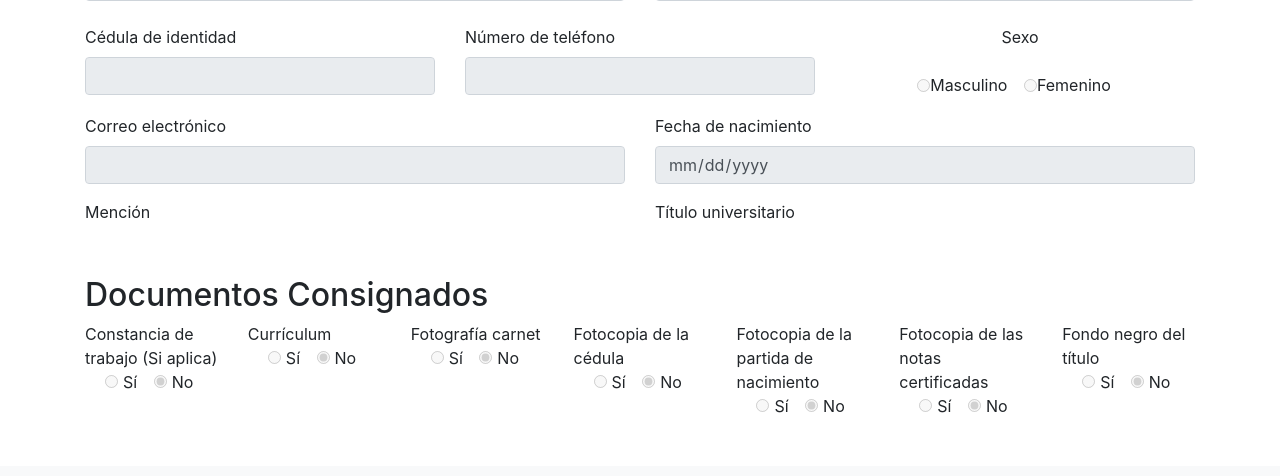
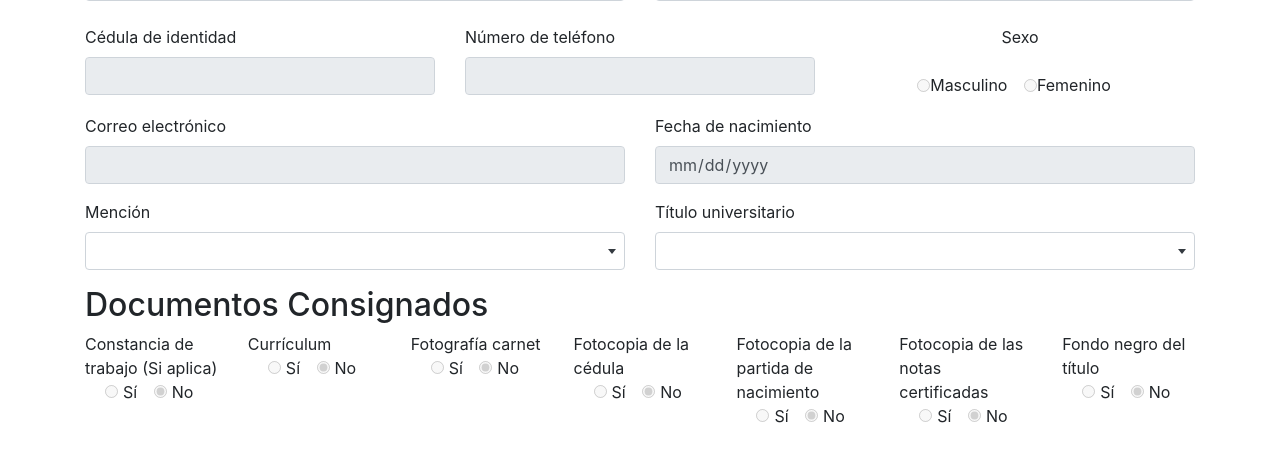
Before and after one commit to enriqueuz/Tesis-Sistemas-2019, a PHP site: page /verEsSec.php in a window 1280 px wide. Shown: the part 347-823 px from the top of the page. Before the commit the page ends 760 px from the top, so only its background shows below. Run offline with PHP 8.4, Linux system fonts and the light colour scheme; data that the repository does not hold is empty.

Commit message:
Fixed wrong Select2/Bootstrap 4 integration.

```diff
--- a/admin/carreras/crearCarrera.php
+++ b/admin/carreras/crearCarrera.php
@@ -168,7 +168,7 @@ if($_SERVER["REQUEST_METHOD"] == "POST") {
     <script>
         $( document ).ready(function() {
             $( ".select2" ).select2({
-                theme: "bootstrap"
+                theme: "bootstrap4"
             });
         });
     </script>
--- a/admin/chequeoPa.php
+++ b/admin/chequeoPa.php
@@ -351,7 +351,7 @@ unset($pdo);
     <script>
         $( document ).ready(function() {
             $( ".select2" ).select2({
-                theme: "bootstrap"
+                theme: "bootstrap4"
             });
         });
     </script>
--- a/admin/editarEs.php
+++ b/admin/editarEs.php
@@ -596,7 +596,7 @@ $conexion=mysqli_connect("localhost","root","12345678","ppd");
         });
         $( document ).ready(function() {
             $( ".select2" ).select2({
-                theme: "bootstrap"
+                theme: "bootstrap4"
             });
         });
     </script>
--- a/admin/editarPa.php
+++ b/admin/editarPa.php
@@ -283,7 +283,7 @@ unset($pdo);
     <script>
         $(document).ready(function() {
             $(".select2").select2({
-                theme: "bootstrap"
+                theme: "bootstrap4"
             });
         });
     </script>
--- a/admin/registroEs.php
+++ b/admin/registroEs.php
@@ -327,7 +327,7 @@
         });
         $( document ).ready(function() {
             $( ".select2" ).select2({
-                theme: "bootstrap"
+                theme: "bootstrap4"
             });
         });
     </script>
--- a/admin/registroPa.php
+++ b/admin/registroPa.php
@@ -174,7 +174,7 @@
     <script>
         $( document ).ready(function() {
             $( ".select2" ).select2({
-                theme: "bootstrap"
+                theme: "bootstrap4"
             });
         });
     </script>
--- a/admin/registroUs.php
+++ b/admin/registroUs.php
@@ -157,7 +157,7 @@ if($_SERVER["REQUEST_METHOD"] == "POST"){
     <script>
         $( document ).ready(function() {
             $( ".select2" ).select2({
-                theme: "bootstrap"
+                theme: "bootstrap4"
             });
         });
     </script>
--- a/admin/verEs.php
+++ b/admin/verEs.php
@@ -336,7 +336,7 @@
         });
         $( document ).ready(function() {
             $( ".select2" ).select2({
-                theme: "bootstrap"
+                theme: "bootstrap4"
             });
         });
     </script>
--- a/chequeoPa.php
+++ b/chequeoPa.php
@@ -332,7 +332,7 @@ unset($pdo);
     <script>
         $( document ).ready(function() {
             $( ".select2" ).select2({
-                theme: "bootstrap"
+                theme: "bootstrap4"
             });
         });
     </script>
--- a/registroEs.php
+++ b/registroEs.php
@@ -314,7 +314,7 @@
         });
         $( document ).ready(function() {
             $( ".select2" ).select2({
-                theme: "bootstrap"
+                theme: "bootstrap4"
             });
         });
     </script>
--- a/verEsSec.php
+++ b/verEsSec.php
@@ -308,7 +308,7 @@
         });
         $( document ).ready(function() {
             $( ".select2" ).select2({
-                theme: "bootstrap"
+                theme: "bootstrap4"
             });
         });
     </script>
```
